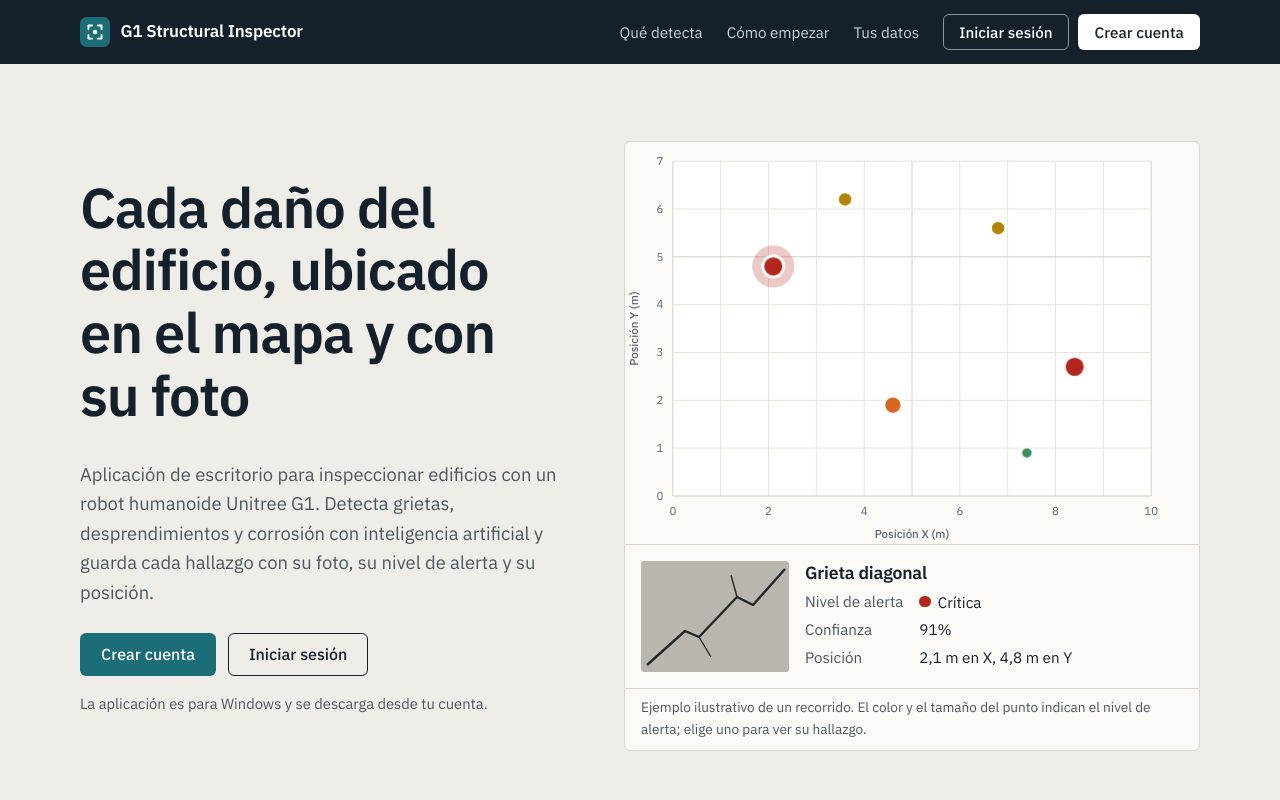
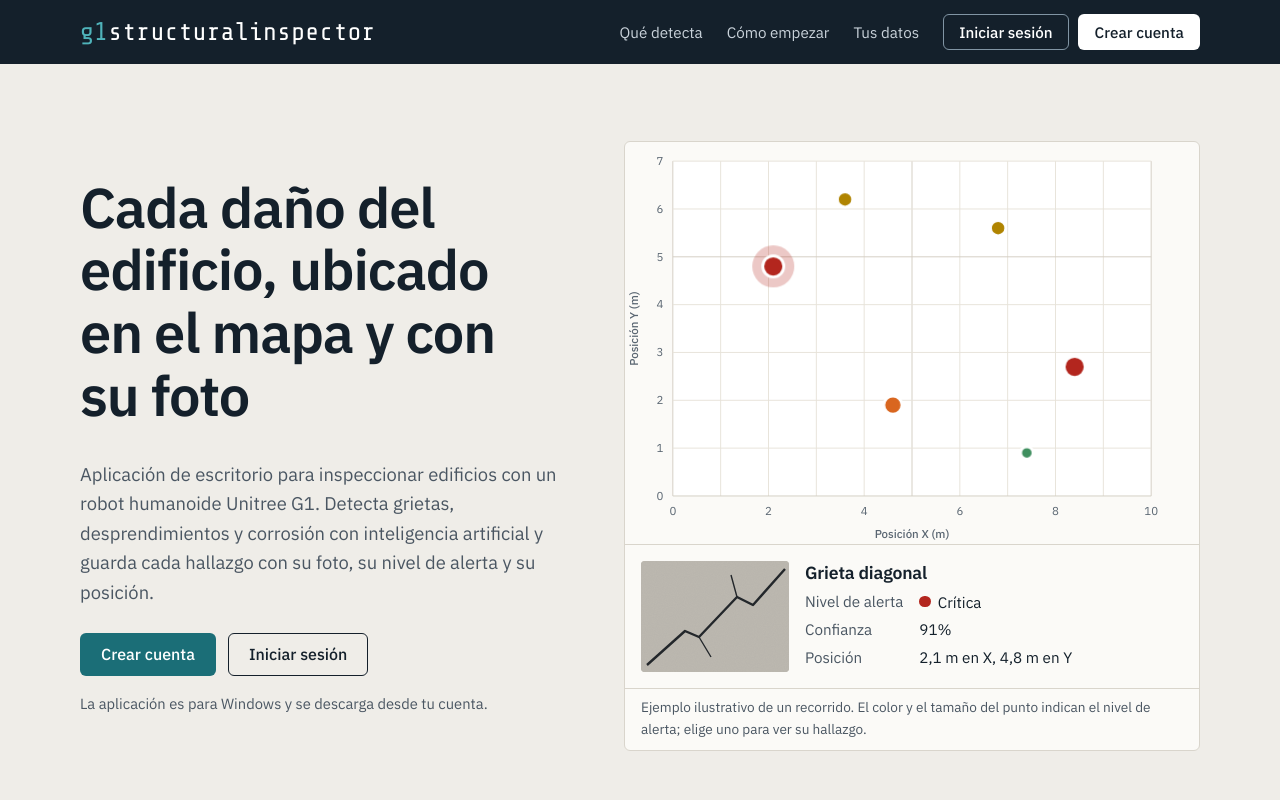
Before and after one commit to pilarty/g1-structural-inspector-web, a plain HTML site: page index.html in a window 1280 px wide. Shown: the top 800 px of the page. Drawn offline with nearby package versions, Linux system fonts and the light colour scheme.

Commit message:
fuente linda agregada

```diff
--- a/estilos.css
+++ b/estilos.css
@@ -63,7 +63,10 @@ body.con-sesion .solo-visitante { display: none; }
 /* Cabecera */
 .cabecera { background: var(--tinta); color: #fff; }
 .cabecera-fila { display: flex; align-items: center; gap: 1.5rem; min-height: 64px; }
-.marca-sitio { display: flex; align-items: center; gap: 0.65rem; color: #fff; font-weight: 600; letter-spacing: -0.01em; text-decoration: none; }
+/* Logotipo: "g1" en turquesa + "structuralinspector", letra geometrica */
+.logotipo { display: inline-flex; align-items: baseline; font-family: 'Share Tech Mono', ui-monospace, monospace; font-size: 1.6rem; letter-spacing: 0.01em; font-weight: 400; line-height: 1; color: inherit; text-decoration: none; white-space: nowrap; }
+.logotipo-g1 { color: var(--turquesa); }
+.oscuro .logotipo-g1 { color: #4FB3BA; }
 .menu { display: flex; gap: 1.5rem; margin-left: auto; }
 .menu a { color: #C9D2DA; font-size: 0.95rem; text-decoration: none; }
 .menu a:hover { color: #fff; }
@@ -73,8 +76,11 @@ body.con-sesion .solo-visitante { display: none; }
   .menu { display: none; }
   .acciones { margin-left: auto; }
 }
+@media (max-width: 600px) {
+  .logotipo { font-size: 1.25rem; }
+}
 @media (max-width: 420px) {
-  .marca-sitio span { display: none; }
+  .logotipo-resto { display: none; }
 }
 
 /* Portada */
--- a/index.html
+++ b/index.html
@@ -8,7 +8,7 @@
 <link rel="icon" href="favicon.svg" type="image/svg+xml">
 <link rel="preconnect" href="https://fonts.googleapis.com">
 <link rel="preconnect" href="https://fonts.gstatic.com" crossorigin>
-<link href="https://fonts.googleapis.com/css2?family=IBM+Plex+Sans:wght@400;500;600&display=swap" rel="stylesheet">
+<link href="https://fonts.googleapis.com/css2?family=IBM+Plex+Sans:wght@400;500;600&family=Share+Tech+Mono&display=swap" rel="stylesheet">
 <link rel="stylesheet" href="estilos.css">
 </head>
 <body>
@@ -16,9 +16,8 @@
 
 <header class="cabecera oscuro">
   <div class="contenedor cabecera-fila">
-    <a class="marca-sitio" href="index.html" aria-label="G1 Structural Inspector, inicio">
-      <svg width="30" height="30" viewBox="0 0 32 32" aria-hidden="true"><rect width="32" height="32" rx="7" fill="#1B6E77"/><path d="M9 13V9h4M23 13V9h-4M9 19v4h4M23 19v4h-4" stroke="#fff" stroke-width="2" fill="none" stroke-linecap="round" stroke-linejoin="round"/><circle cx="16" cy="16" r="2.4" fill="#fff"/></svg>
-      <span>G1 Structural Inspector</span>
+    <a class="logotipo" href="index.html" aria-label="G1 Structural Inspector, inicio">
+      <span class="logotipo-g1">g1</span><span class="logotipo-resto">structuralinspector</span>
     </a>
     <nav class="menu" aria-label="Secciones">
       <a href="#detecta">Qué detecta</a>
```
Also changed, not shown: cuenta.html (+3 -4 lines), ARCHITIC.TTF (added).
